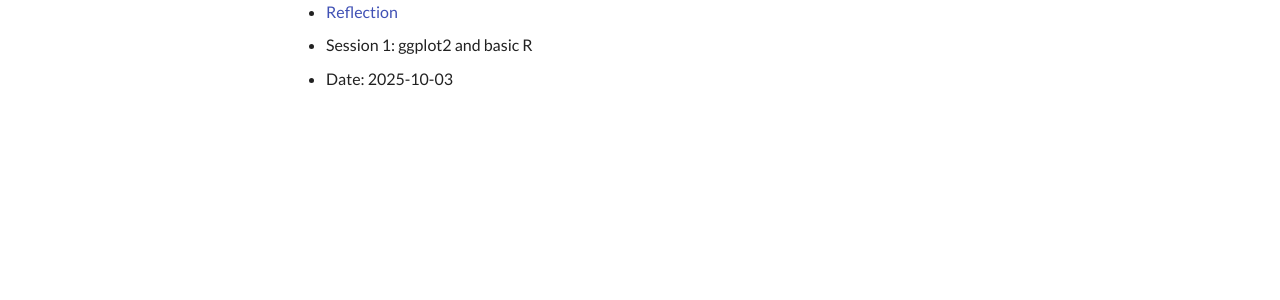
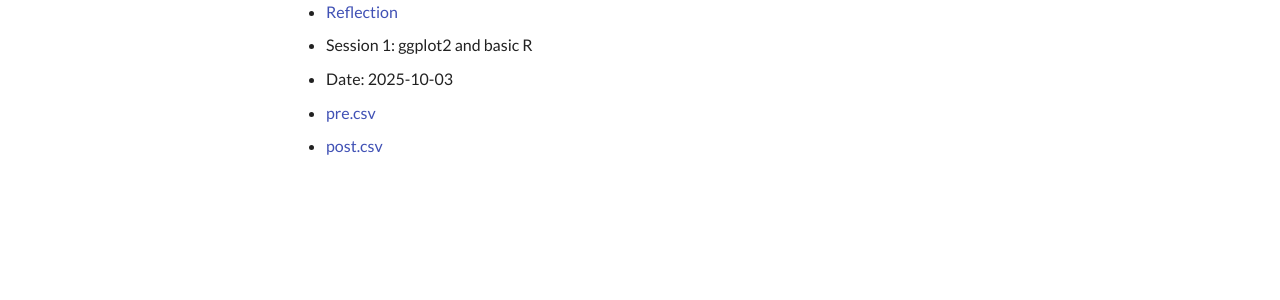
Before and after one commit to richelbilderbeek/intro_r_course, an MkDocs documentation site: the page built from docs/evaluations/20251003/README.md, in a window 1280 px wide. Shown: the part 296-596 px from the top of the page. Built offline with MkDocs 1.6.1 and Material for MkDocs 9.7.7, drawn with Linux system fonts in a browser that asks for light colours; comment, search, counter and statistics services are not loaded.

Commit message:
Link to results

```diff
--- a/docs/evaluations/20251003/README.md
+++ b/docs/evaluations/20251003/README.md
@@ -5,3 +5,5 @@
 - [Reflection](../../reflections/20251003/README.md)
 - Session 1: ggplot2 and basic R
 - Date: 2025-10-03
+- [pre.csv](pre.csv)
+- [post.csv](post.csv)
```
